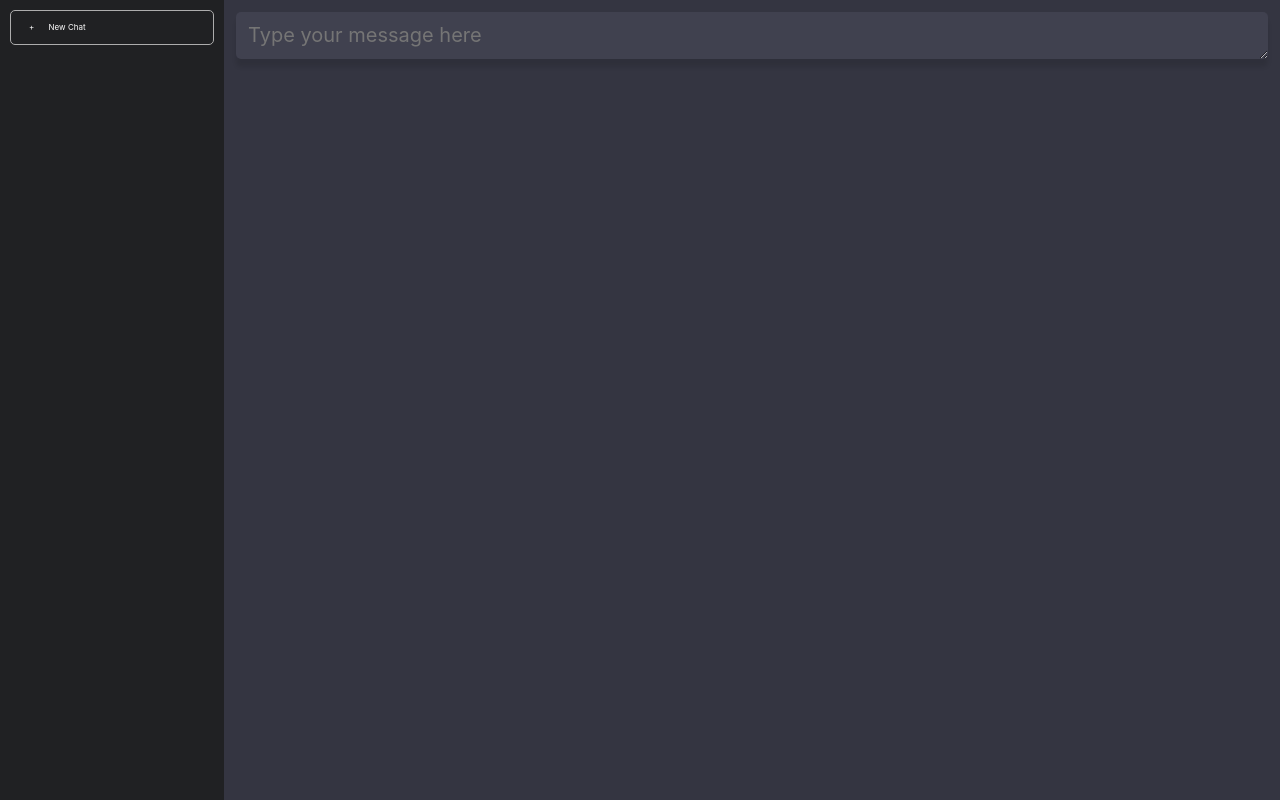
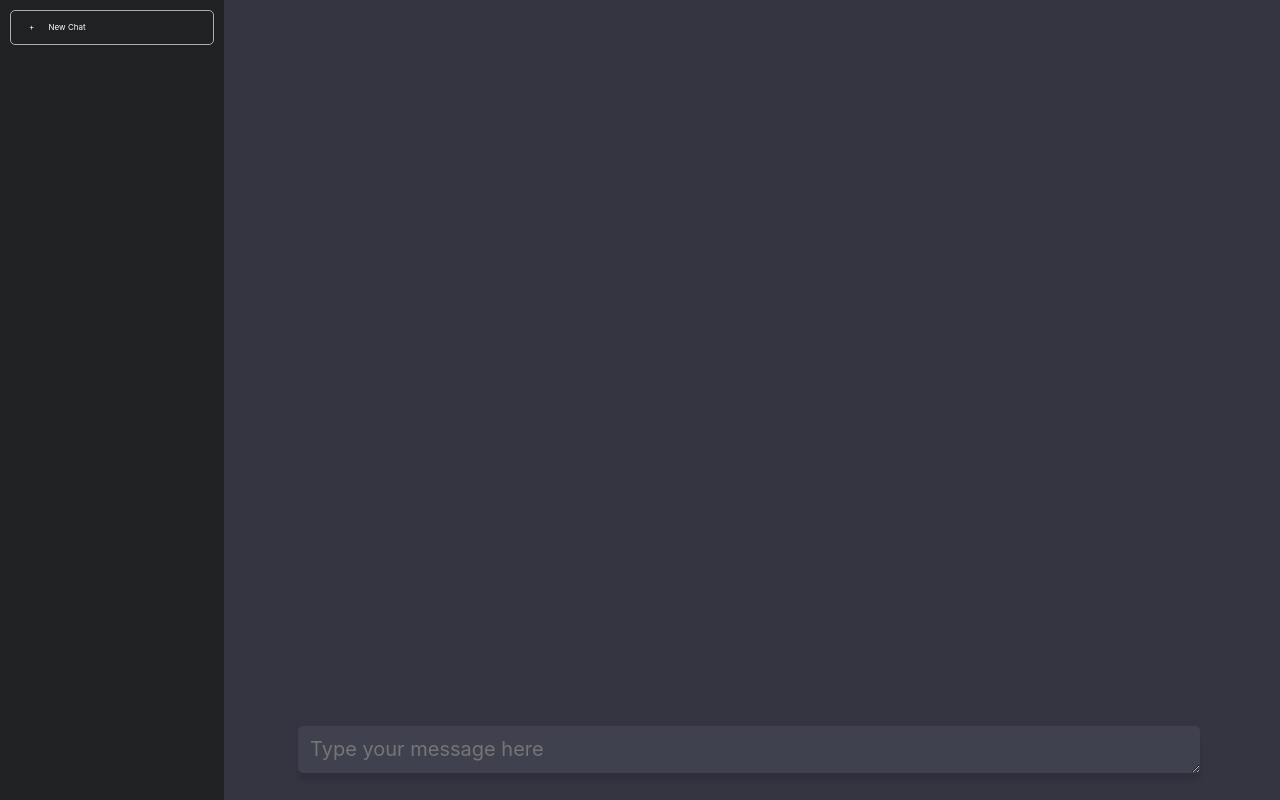
Before and after one commit to mario-oliver/MOpenAI, a React (Create React App) app in the folder client/: page / in a window 1280 px wide. Built offline with nearby package versions, Linux system fonts and the light colour scheme.

Commit message:
styled the text area for the chat box

```diff
--- a/client/src/App.css
+++ b/client/src/App.css
@@ -19,6 +19,7 @@
 .chatbox {
   flex: 1;
   background-color: #343541;
+  position: relative;
 }
 
 .side-menu-button {
@@ -40,10 +41,16 @@
 }
 
 .chat-input-holder {
-  padding: 12px;
+  padding: 24px;
+  position: absolute;
+  bottom: 0;
+  right: 0;
+  left: 50px;
+  width: 90%;
 }
 
 .chat-input-textarea {
+  width: 90%;
   background-color: #40414f;
   width: 100%;
   border-radius: 5px;
```
